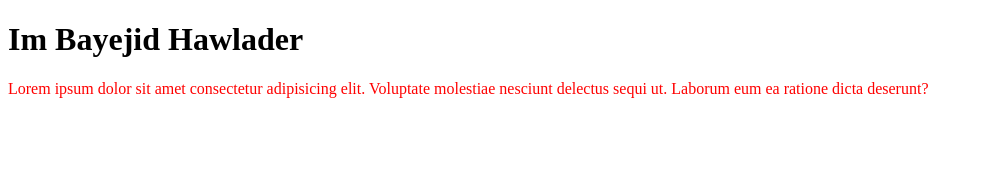
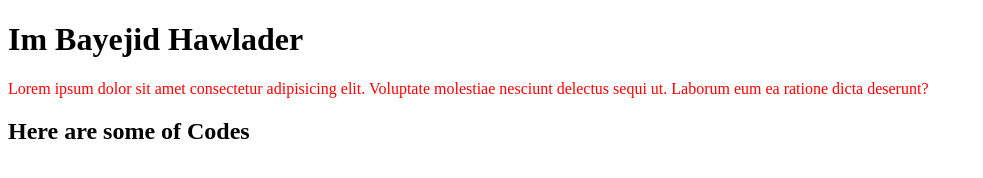
Before and after one commit to bayejidhawlader/my-first-repo, a plain HTML site: page index.html in a window 1280 px wide. Shown: the whole page, without its empty margins (0-983 px from the left). Drawn offline with Linux system fonts and the light colour scheme.

Commit message:
Addes h2

```diff
--- a/index.html
+++ b/index.html
@@ -10,5 +10,7 @@
 <body>
     <h1>Im Bayejid Hawlader</h1>
     <p>Lorem ipsum dolor sit amet consectetur adipisicing elit. Voluptate molestiae nesciunt delectus sequi ut. Laborum eum ea ratione dicta deserunt?</p>
+
+    <h2>Here are some of Codes</h2>
 </body>
 </html>
```
